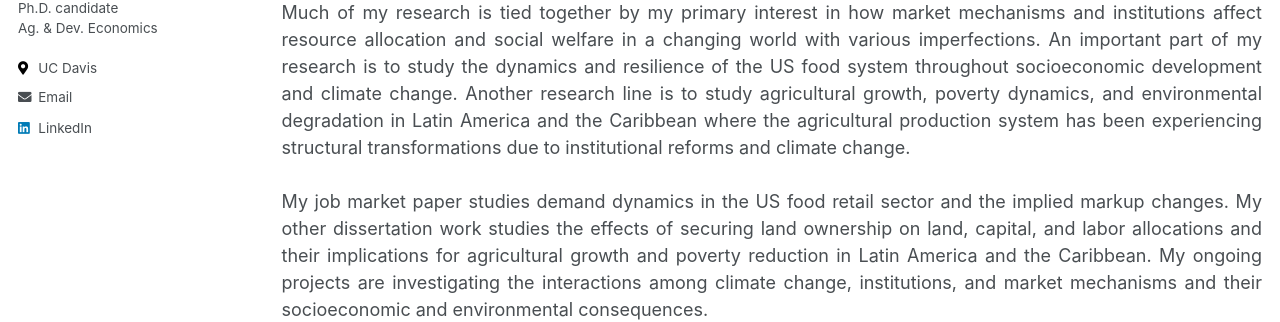
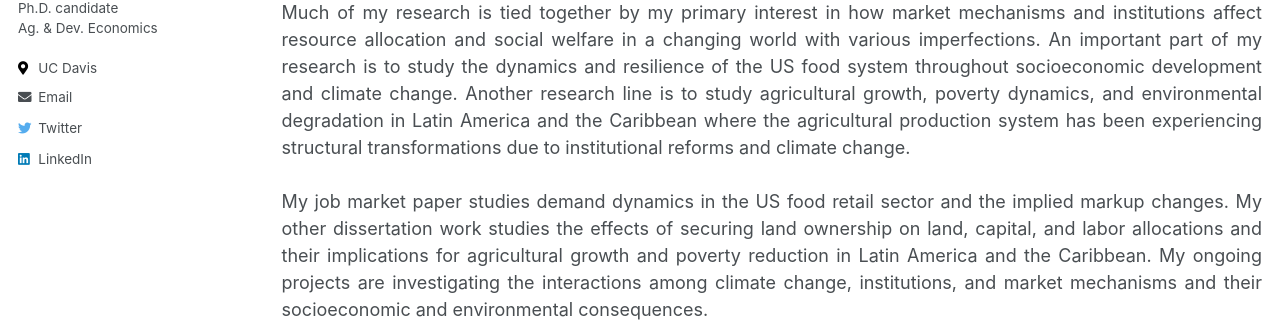
Before and after one commit to tendakung/tendakung.github.io, a Jekyll site: the page built from _pages/about.md, in a window 1280 px wide. Shown: the part 296-618 px from the top of the page. Built offline with Jekyll 4.4.1, drawn with Linux system fonts in a browser that asks for light colours.

Commit message:
add twitter

```diff
--- a/_config.yml
+++ b/_config.yml
@@ -112,7 +112,7 @@ author:
   stackoverflow    : #"https://stackoverflow.com/users/10912314/jayrobwilliams"
   steam            :
   tumblr           :
-  twitter          : #"@gong_tengda"
+  twitter          : "@gong_tengda"
   vine             :
   weibo            :
   xing             :
```
